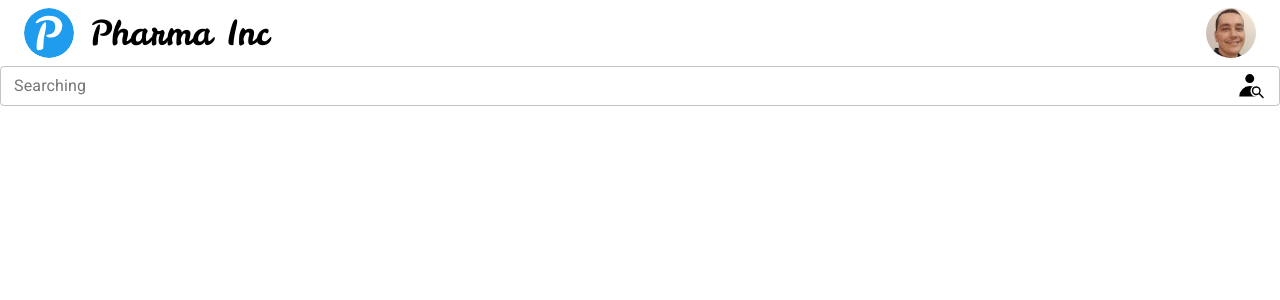
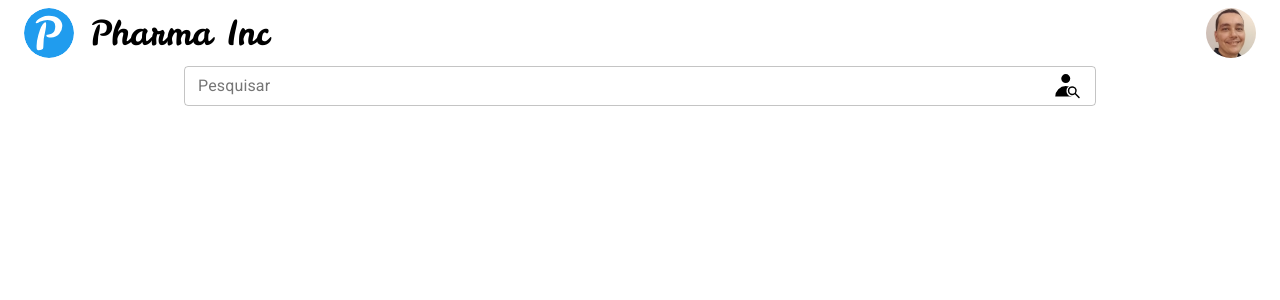
Before and after one commit to MunrraMT/front-end-challenge-2021, a React (Create React App) app: page / in a window 1280 px wide. Shown: the top 300 px of the page. Built offline with nearby package versions, Linux system fonts and the light colour scheme.

Commit message:
MainContent Basic

```diff
--- a/src/App.jsx
+++ b/src/App.jsx
@@ -1,10 +1,10 @@
 import Header from './components/Header';
-import SearchInput from './components/SearchInput';
+import MainContent from './components/MainContent';
 
 const App = () => (
   <>
     <Header />
-    <SearchInput label="Searching" />
+    <MainContent />
   </>
 );
 
--- /dev/null
+++ b/src/components/MainContent/index.jsx
@@ -0,0 +1,17 @@
+import { Box, Container } from '@material-ui/core';
+import SearchInput from '../SearchInput';
+
+const MainContent = () => (
+  <Box
+    component="main"
+    display="flex"
+    justifyContent="center"
+    alignItems="center"
+  >
+    <Container maxWidth="md">
+      <SearchInput label="Pesquisar" />
+    </Container>
+  </Box>
+);
+
+export default MainContent;
```
